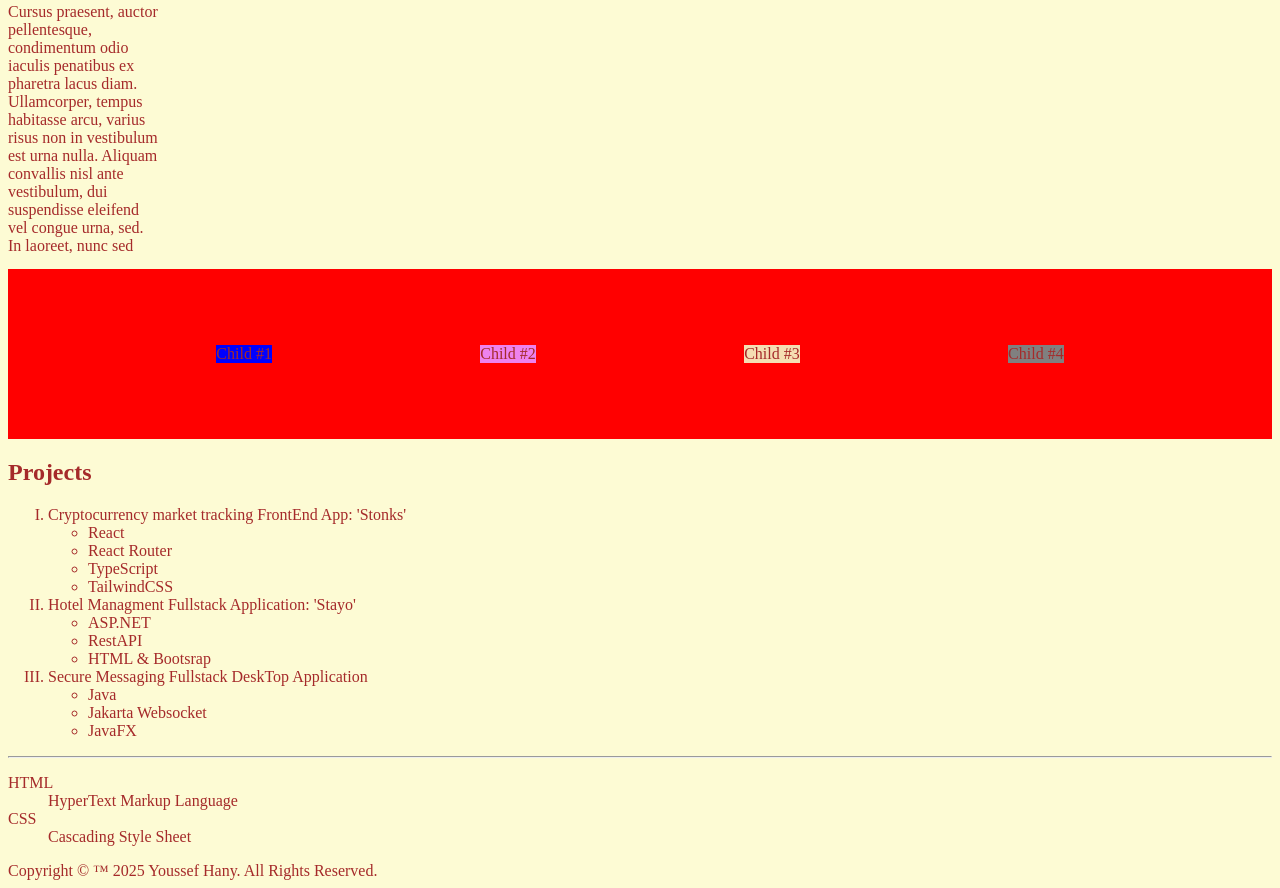
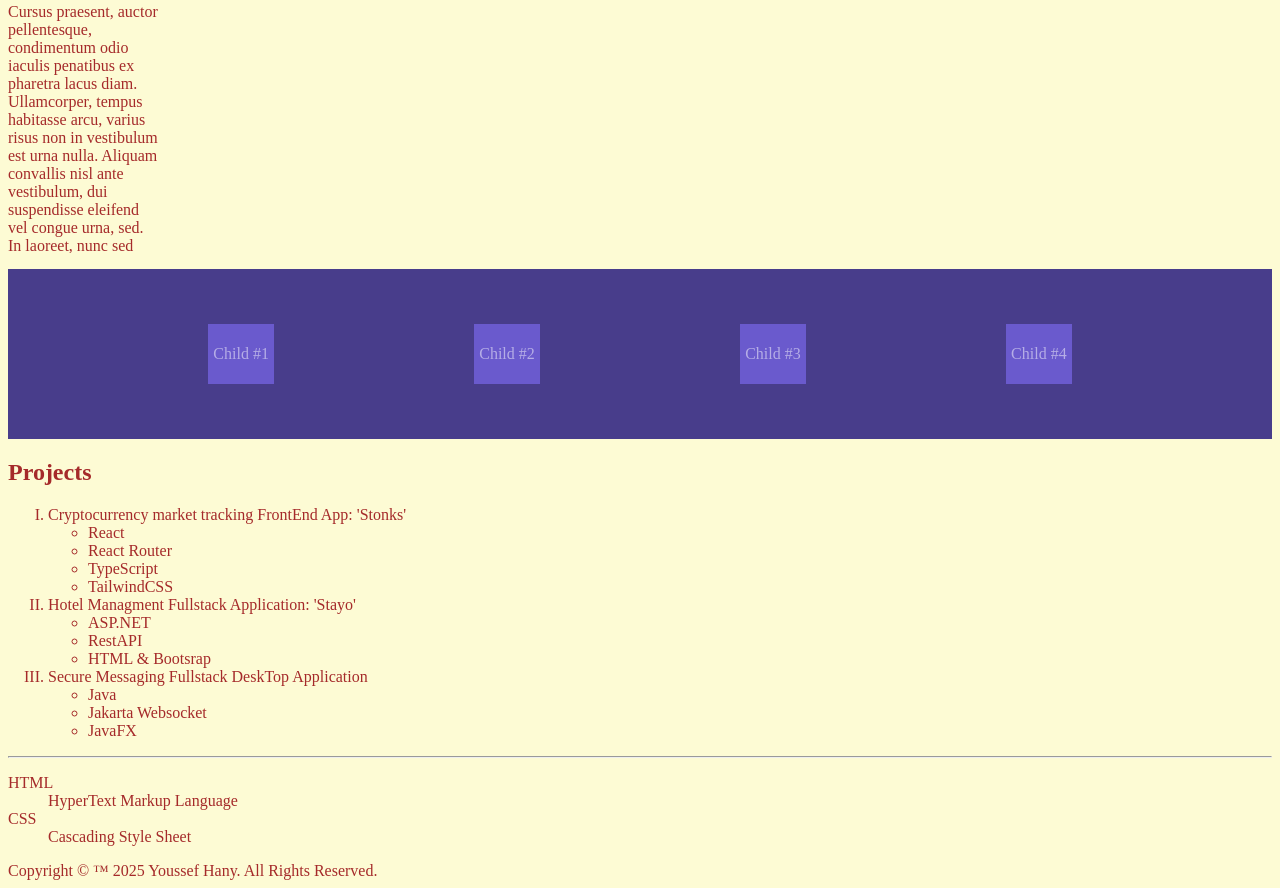
Before and after one commit to Youssef-codin/sutlearning, a plain HTML site: page labs/lab6/index.html in a window 1280 px wide. Shown: the part 2571-3459 px from the top of the page. Drawn offline with Linux system fonts and the light colour scheme.

Commit message:
finished lab6

```diff
--- a/labs/lab6/app.css
+++ b/labs/lab6/app.css
@@ -10,8 +10,8 @@ body {
   height: 250px;
 }
 
-#container {
-  background-color: red;
+#flex-container {
+  background-color: darkslateblue;
   height: 150px;
   padding: 10px;
   display: flex;
@@ -21,6 +21,24 @@ body {
 
 }
 
+#grid-container {
+  background-color: darkslateblue;
+  height: 150px;
+  padding: 10px;
+  display: flex;
+  flex-wrap: wrap;
+  justify-content: space-evenly;
+  align-items: center;
+}
+
 .child {
   margin: 10px;
+  padding: 5px;
+  height: 50px;
+  background-color: slateblue;
+  color: rgba(255, 255, 255, 0.5);
+  display: flex;
+  justify-content: center;
+  align-items: center;
+
 }
--- a/labs/lab6/index.html
+++ b/labs/lab6/index.html
@@ -130,11 +130,12 @@
                 finibus. Congue, vestibulum diam nulla.
             </p>
 
-            <div id="container">
-                <div class="child" style="background-color: blue;">Child #1</div>
-                <div class="child" style="background-color: violet;">Child #2</div>
-                <div class="child" style="background-color: wheat;">Child #3</div>
-                <div class="child" style="background-color: grey;">Child #4</div>
+            <!-- flex -->
+            <div id="flex-container">
+                <div class="child">Child #1</div>
+                <div class="child">Child #2</div>
+                <div class="child">Child #3</div>
+                <div class="child">Child #4</div>
                 <!-- <div class="child" style="background-color: green;">Child #5</div> -->
                 <!-- <div class="child" style="background-color: blue;">Child #1</div> -->
                 <!-- <div class="child" style="background-color: violet;">Child #2</div> -->
@@ -152,6 +153,14 @@
                 <!-- <div class="child" style="background-color: grey;">Child #4</div> -->
                 <!-- <div class="child" style="background-color: green;">Child #5</div> -->
             </div>
+
+            <!-- grid -->
+            <!-- <div id="grid-container"> -->
+            <!--     <div class="child">Child #1</div> -->
+            <!--     <div class="child">Child #2</div> -->
+            <!--     <div class="child">Child #3</div> -->
+            <!--     <div class="child">Child #4</div> -->
+            <!-- </div> -->
         </section>
 
         <section>
```
